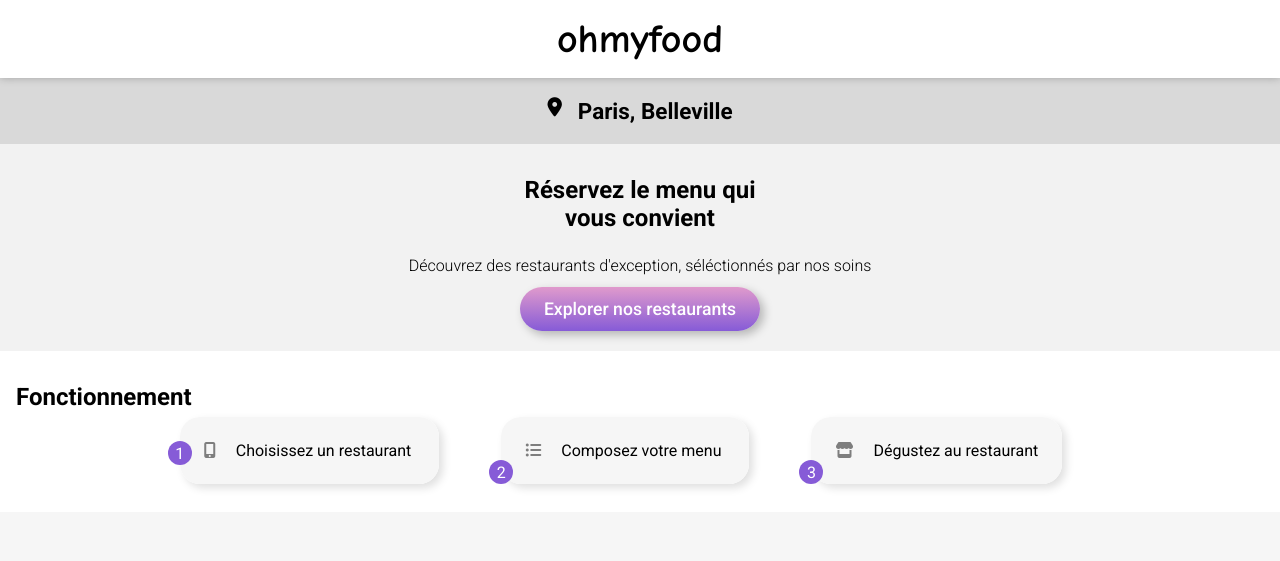
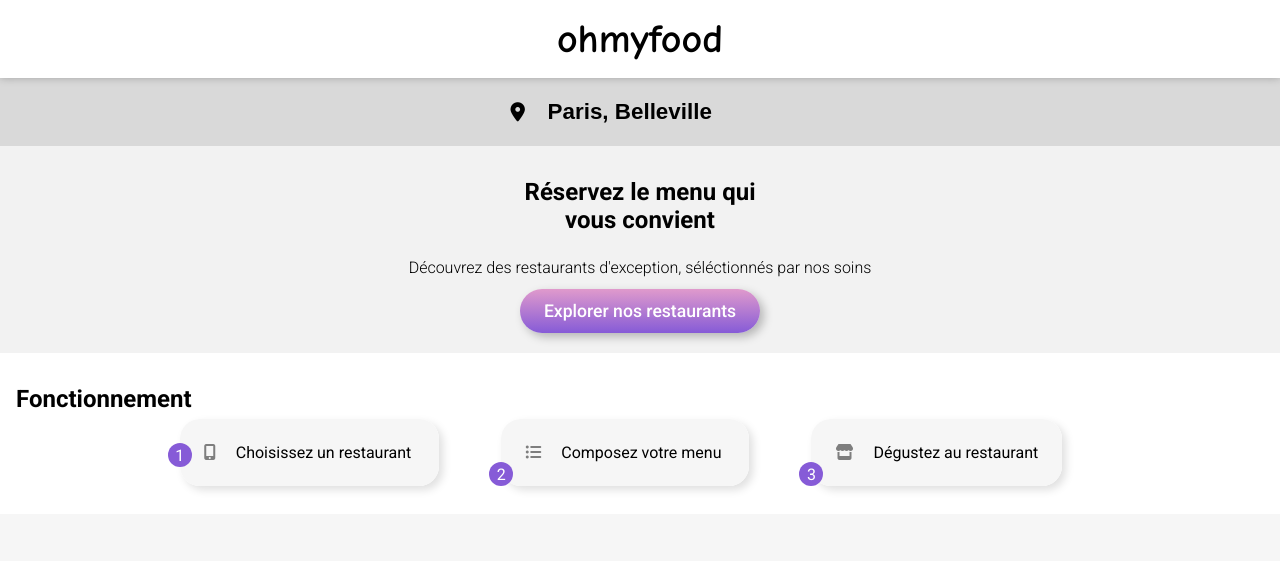
Before and after one commit to arigoni/KevinArigoni_3_28072021, a plain HTML site: page index.html in a window 1280 px wide. Shown: the top 561 px of the page. Drawn offline with Linux system fonts and the light colour scheme; a web font is replaced by a local one.

Commit message:
Rectification de la barre de recherche

```diff
--- a/index.html
+++ b/index.html
@@ -42,8 +42,10 @@
     <main>
       <!-- Partie localisation -->
       <section class="local">
-      <i class="fas fa-map-marker-alt local_icon"></i>
-      <h3 class="local_text">Paris, Belleville</h3>
+        <form method="post" action="traitement.php">
+          <i class="fas fa-map-marker-alt local_icon"></i>
+          <input class="local_input" type="search" value="Paris, Belleville" size="1">
+        </form>
       </section>
 
       <!-- Partie exploration -->
--- a/styles/pages/_home.scss
+++ b/styles/pages/_home.scss
@@ -13,9 +13,19 @@
   &_icon {
     margin-right: 1rem;
   }
-    &_text {
-      font-weight: 700;
-      margin: 0;
+  &_input {
+    background-color: $background-primary_dark;
+    border: none;
+    box-sizing: border-box;
+    width: 14rem;
+    font-size: 1.4rem;
+    font-weight: bold;
+    &::placeholder {
+      color: rgb(36, 36, 36);
+    }
+    &:focus {
+      outline: 0;
+    }
   }
 }
 
```
Also changed, not shown: styles/style.css, 1 other file. Lines whose indentation alone changed are shown as unchanged.
